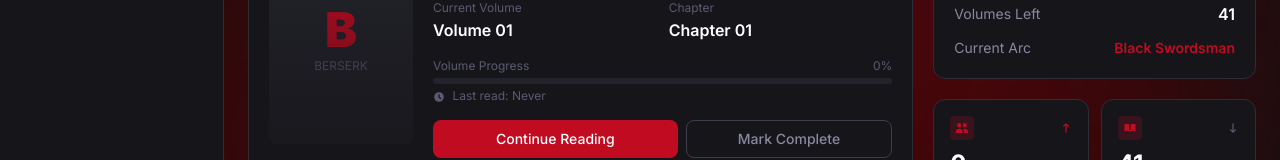
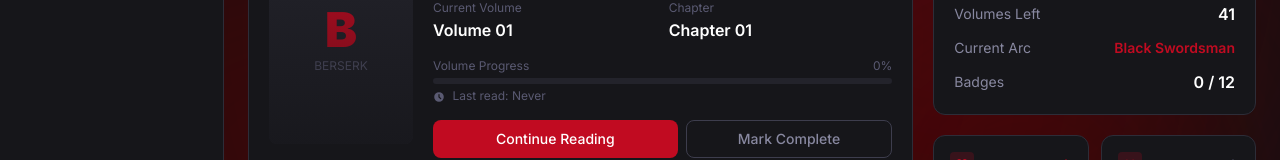
Before and after one commit to ChristopherRios-Perez/eclipse-archive, a Vue app: page / in a window 1280 px wide. Both pictures are taken after a click on the button "Continue as Guest". Shown: the part 365-525 px from the top of the page. Built offline with nearby package versions, Linux system fonts and the light colour scheme; no server answers.

Commit message:
added achievements! it tracks fully in statistics and with a number count in the dashboard

```diff
--- /dev/null
+++ b/src/composables/useBadges.js
@@ -0,0 +1,101 @@
+import { computed } from 'vue'
+import { useProgress } from './useProgress.js'
+
+export function useBadges() {
+  const { state, completedCount } = useProgress()
+
+  // Helper — how many volumes in a range are completed
+  const completedInRange = (start, end) =>
+    state.completedVolumes.filter(v => v >= start && v <= end).length
+
+  const badges = computed(() => [
+    {
+      id: 'first_blood',
+      name: 'First Blood',
+      desc: 'Complete your first volume',
+      icon: '⚔️',
+      unlocked: completedCount.value >= 1,
+    },
+    {
+      id: 'black_swordsman',
+      name: 'Black Swordsman',
+      desc: 'Complete the Black Swordsman arc (Vol 1–3)',
+      icon: '🗡️',
+      unlocked: completedInRange(1, 3) === 3,
+    },
+    {
+      id: 'golden_age',
+      name: 'Golden Age',
+      desc: 'Complete the Golden Age arc (Vol 4–10)',
+      icon: '🏆',
+      unlocked: completedInRange(4, 10) === 7,
+    },
+    {
+      id: 'eclipse_survivor',
+      name: 'Eclipse Survivor',
+      desc: 'Complete the Conviction arc (Vol 11–21)',
+      icon: '🔥',
+      unlocked: completedInRange(11, 21) === 11,
+    },
+    {
+      id: 'millennium_falcon',
+      name: 'Millennium Falcon',
+      desc: 'Complete the Millennium Falcon arc (Vol 22–28)',
+      icon: '🦅',
+      unlocked: completedInRange(22, 28) === 7,
+    },
+    {
+      id: 'fantasia',
+      name: 'Fantasia',
+      desc: 'Complete the Fantasia arc (Vol 29–41)',
+      icon: '✨',
+      unlocked: completedInRange(29, 41) === 13,
+    },
+    {
+      id: 'eclipse_complete',
+      name: 'The Brand of Sacrifice',
+      desc: 'Complete all 41 volumes of Berserk',
+      icon: '💀',
+      unlocked: completedCount.value === 41,
+    },
+    {
+      id: 'halfway',
+      name: 'Halfway There',
+      desc: 'Complete 20 or more volumes',
+      icon: '📖',
+      unlocked: completedCount.value >= 20,
+    },
+    {
+      id: 'apostle_hunter',
+      name: 'Apostle Hunter',
+      desc: 'Encounter 5 or more apostles in the Bestiary',
+      icon: '👁️',
+      unlocked: state.apostlesEncountered.length >= 5,
+    },
+    {
+      id: 'bestiary_scholar',
+      name: 'Bestiary Scholar',
+      desc: 'Encounter all 16 catalogued apostles',
+      icon: '📜',
+      unlocked: state.apostlesEncountered.length >= 16,
+    },
+    {
+      id: 'streak_week',
+      name: 'Devoted Reader',
+      desc: 'Maintain a 7-day reading streak',
+      icon: '🔥',
+      unlocked: state.readingStreak >= 7,
+    },
+    {
+      id: 'rated_5',
+      name: 'Critic',
+      desc: 'Rate 5 or more volumes',
+      icon: '⭐',
+      unlocked: Object.keys(state.volumeRatings).length >= 5,
+    },
+  ])
+
+  const unlockedCount = computed(() => badges.value.filter(b => b.unlocked).length)
+
+  return { badges, unlockedCount }
+}
--- a/src/views/Dashboard.vue
+++ b/src/views/Dashboard.vue
@@ -3,9 +3,11 @@
 import { useProgress } from '../composables/useProgress.js'
 import { useAuth } from '../composables/useAuth.js'
 import { useSidebar } from '../composables/useSidebar.js'
+import { useBadges } from '../composables/useBadges.js'
 import { useRouter } from 'vue-router'
 
 const router = useRouter()
+const { unlockedCount } = useBadges()
 const { username, isGuest, logout } = useAuth()
 const { isOpen } = useSidebar()
 
@@ -501,6 +503,10 @@
               <span class="text-[#8888a0] text-sm">Current Arc</span>
               <span class="text-[#c10b21] font-semibold text-sm">{{ currentArc }}</span>
             </div>
+            <div class="flex items-center justify-between">
+              <span class="text-[#8888a0] text-sm">Badges</span>
+              <span class="text-white font-semibold">{{ unlockedCount }} / 12</span>
+            </div>
           </div>
         </div>
 
--- a/src/views/Statistics.vue
+++ b/src/views/Statistics.vue
@@ -2,8 +2,10 @@
 import { computed } from 'vue'
 import { useProgress } from '../composables/useProgress.js'
 import { useSidebar } from '../composables/useSidebar.js'
+import { useBadges } from '../composables/useBadges.js'
 
 const { isOpen } = useSidebar()
+const { badges, unlockedCount } = useBadges()
 const {
   state,
   completedCount,
@@ -229,5 +231,29 @@
 
       </div>
     </div>
+
+    <!-- Achievement Badges -->
+    <div class="mt-5 bg-[#16161a] border border-[#2d2d38] rounded-xl p-5">
+      <div class="flex items-center justify-between mb-4">
+        <h3 class="text-white font-semibold">Achievement Badges</h3>
+        <span class="text-[#5a5a72] text-xs">{{ unlockedCount }} / {{ badges.length }} unlocked</span>
+      </div>
+      <div class="grid grid-cols-3 md:grid-cols-4 lg:grid-cols-6 gap-3">
+        <div
+          v-for="badge in badges"
+          :key="badge.id"
+          class="flex flex-col items-center text-center p-3 rounded-xl border transition-all duration-200"
+          :class="badge.unlocked
+            ? 'bg-[#1c1c22] border-[#c10b21]/40'
+            : 'bg-[#111114] border-[#23232b] opacity-40'"
+        >
+          <span class="text-2xl mb-2">{{ badge.icon }}</span>
+          <p class="text-white text-xs font-semibold leading-tight mb-1">{{ badge.name }}</p>
+          <p class="text-[#5a5a72] text-xs leading-tight">{{ badge.desc }}</p>
+          <span v-if="badge.unlocked" class="mt-2 text-[10px] text-[#c10b21] font-medium">Unlocked</span>
+          <span v-else class="mt-2 text-[10px] text-[#3d3d4d]">Locked</span>
+        </div>
+      </div>
+    </div>
   </div>
 </template>
```
